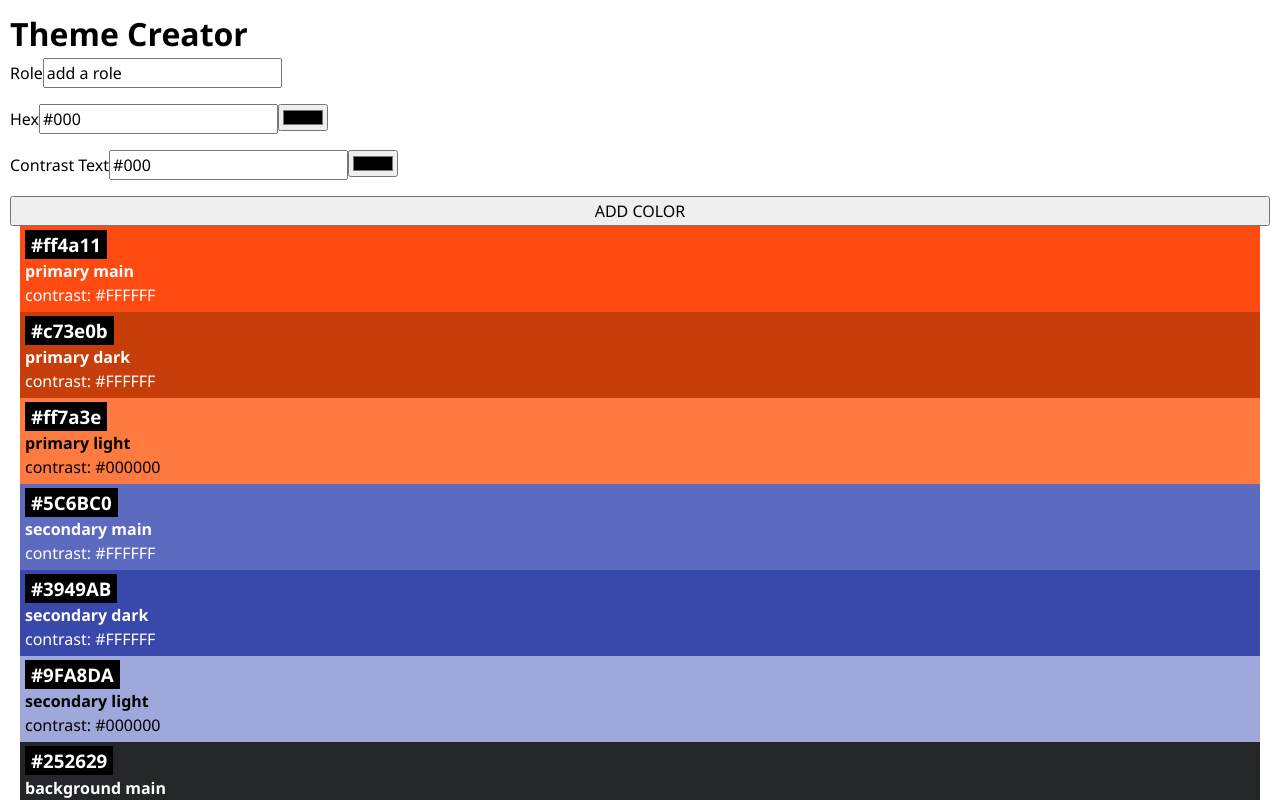
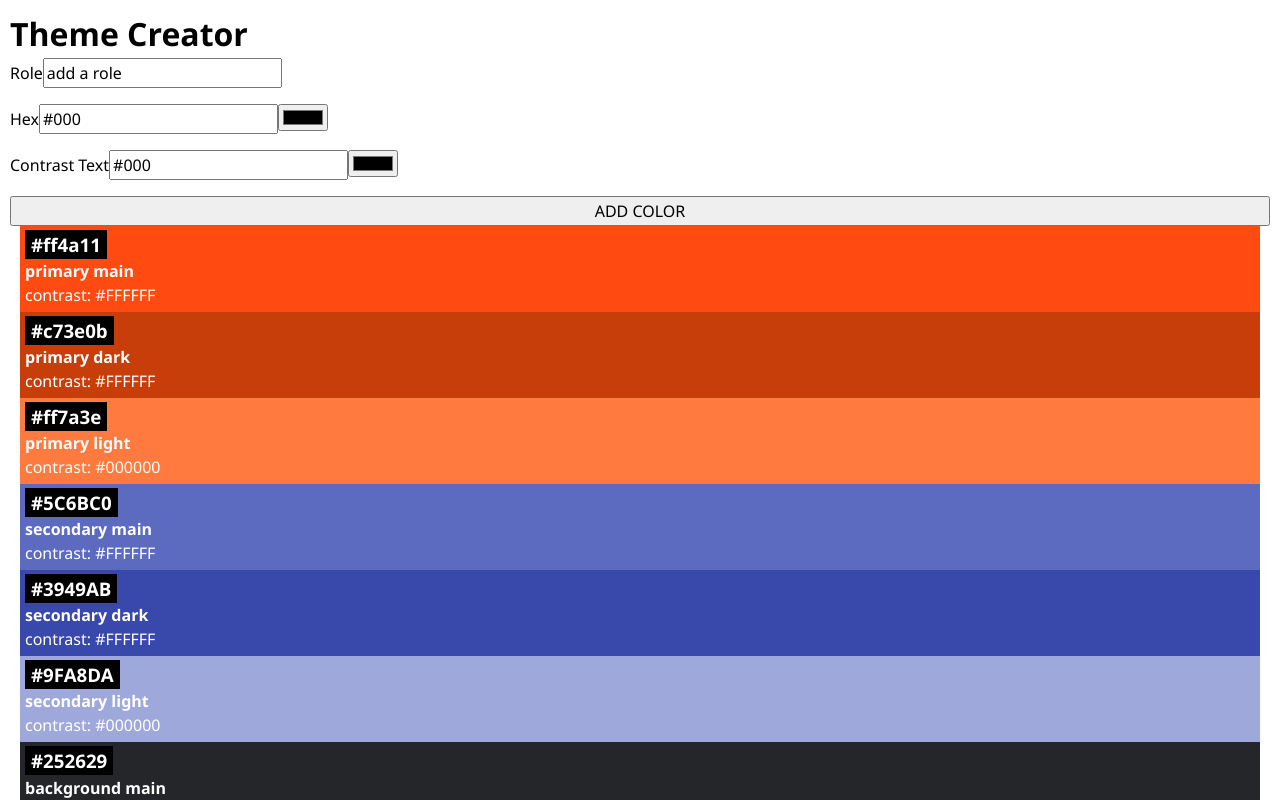
Before and after one commit to MarialeAlbrecht/project-4-theme-creator, a React (Vite) app: page / in a window 1280 px wide. Shown: the top 800 px of the page. Built offline with nearby package versions, Linux system fonts and the light colour scheme.

Commit message:
changed style of the text in the new cards

```diff
--- a/src/Components/Color/Color.css
+++ b/src/Components/Color/Color.css
@@ -14,3 +14,6 @@
   flex-direction: column;
   gap: 1rem;
 }
+.color-text {
+  color: white;
+}
--- a/src/Components/Color/Color.jsx
+++ b/src/Components/Color/Color.jsx
@@ -6,7 +6,7 @@ export default function Color({ color }) {
       className="color-card"
       style={{
         background: color.hex,
-        color: color.contrastText,
+        color: "white",
       }}
     >
       <h3 className="color-card-headline">{color.hex}</h3>
--- a/src/Components/Color/Colorform.jsx
+++ b/src/Components/Color/Colorform.jsx
@@ -30,6 +30,7 @@ export default function ColorForm({
           id="contrastText"
           type="text"
           defaultValue={Formkeys.contrastText}
+          className="color-text"
         />
       </label>
 
```
